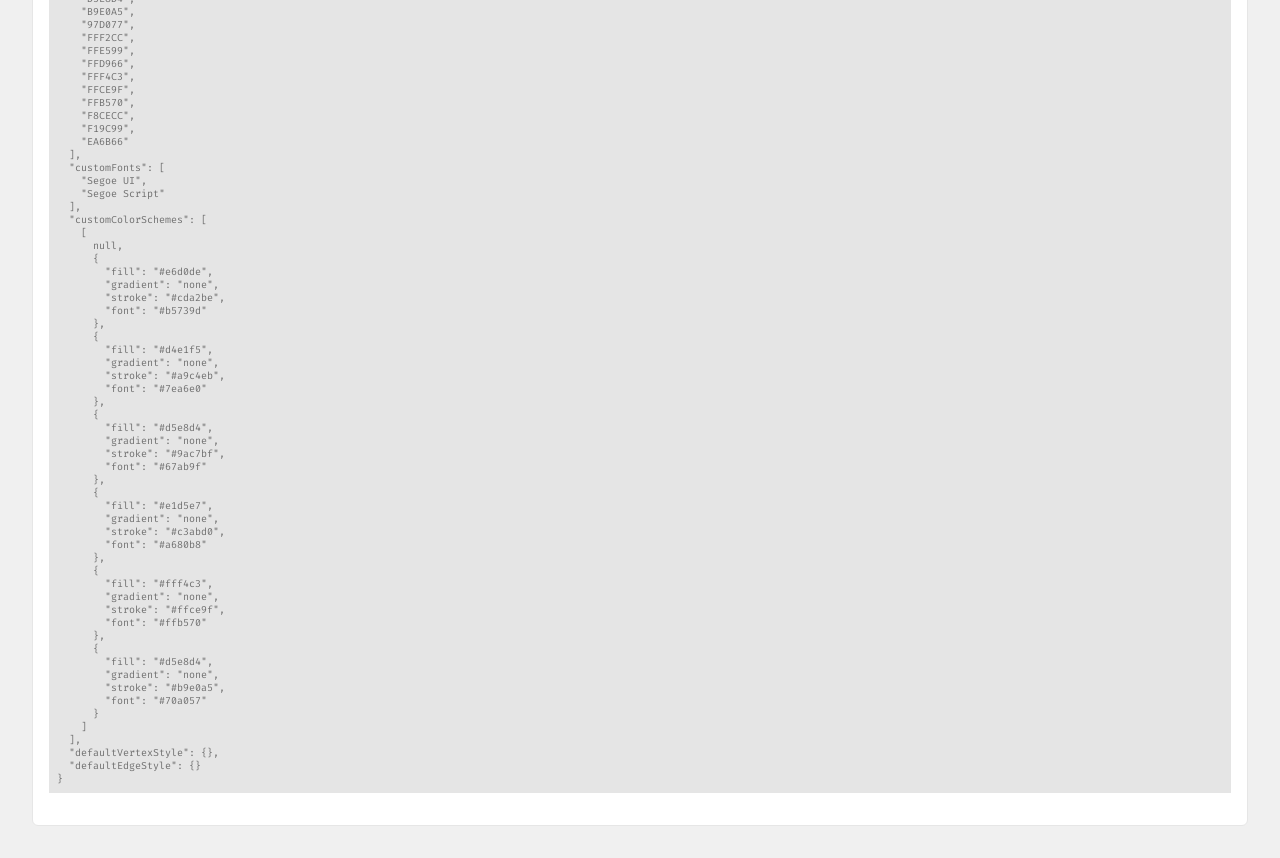
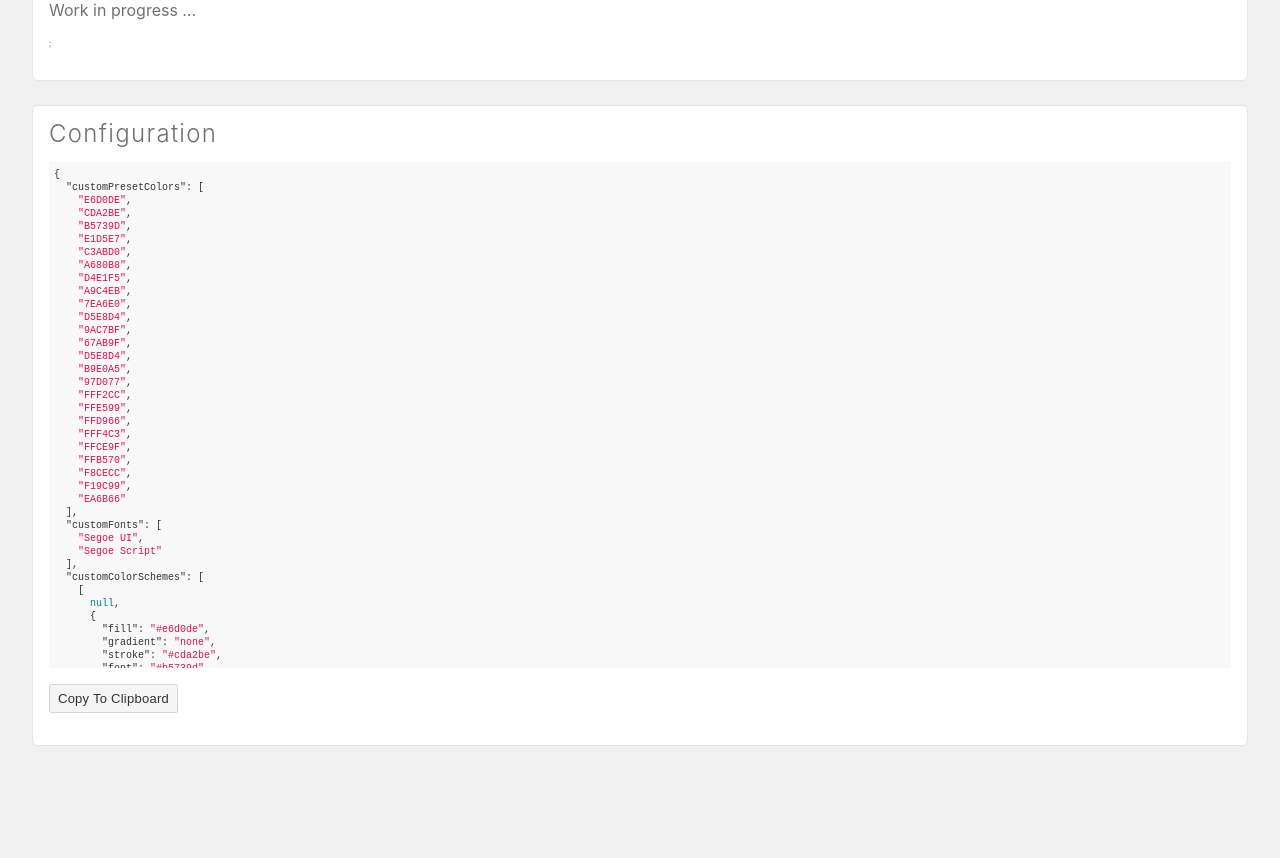
Before and after one commit to leifmarcus/drawio-config, a React (Create React App) app: page / in a window 1280 px wide. Shown: the part 1520-2378 px from the top of the page. After the commit the page ends 2298 px from the top, so only its background shows below. Built offline with nearby package versions, Linux system fonts and the light colour scheme.

Commit message:
feat: finalize json output and add copy functionality

```diff
--- a/package.json
+++ b/package.json
@@ -12,11 +12,15 @@
     "@types/react": "^16.9.0",
     "@types/react-color": "^3.0.1",
     "@types/react-dom": "^16.9.0",
+    "@types/react-syntax-highlighter": "^11.0.3",
+    "ace-builds": "^1.4.7",
     "lodash": "^4.17.15",
     "react": "^16.12.0",
+    "react-ace": "^8.0.0",
     "react-color": "^2.17.3",
     "react-dom": "^16.12.0",
     "react-scripts": "3.3.0",
+    "react-syntax-highlighter": "^12.2.1",
     "typescript": "~3.7.2"
   },
   "scripts": {
--- a/src/components/ConfigOutput/ConfigOutput.css
+++ b/src/components/ConfigOutput/ConfigOutput.css
@@ -0,0 +1,14 @@
+.ConfigOutput {
+    height: 100%;
+}
+
+.ConfigOutput--code-box {
+    max-height: calc(100vh - 38rem);
+    margin: 2rem 0;
+}
+
+.ConfigOutput--copy-hint {
+    display: inline-block;
+    margin-left: 1rem;
+    font-size: 1.5rem;
+}
--- a/src/components/ConfigOutput/ConfigOutput.tsx
+++ b/src/components/ConfigOutput/ConfigOutput.tsx
@@ -1,18 +1,83 @@
-import React, { useContext, useEffect } from 'react';
+import React, { useContext, useEffect, RefObject, useRef, useState } from 'react';
+import SyntaxHighlighter from 'react-syntax-highlighter';
+import { github } from 'react-syntax-highlighter/dist/esm/styles/hljs';
 import './ConfigOutput.css';
 import { Box } from '../Elements/Box';
 import { ConfigurationContext } from '../../App';
+import { Button } from '../Elements/Button';
 
 type Props = {};
+type CopyClickHandler = () => void;
 
-export const ConfigOutput: React.FC<Props> = ({ children }) => {
+const useDrawioConfig = (): [string] => {
     const store = useContext(ConfigurationContext);
     const currState = store.getState();
 
+    const jsonString = JSON.stringify(currState, null, 2);
+
+    return [jsonString];
+};
+
+const useClipboard = (codeRef: RefObject<HTMLDivElement>): [boolean, CopyClickHandler] => {
+    const [isCopied, setIsCopied] = useState(false);
+
+    const handleCopyClick: CopyClickHandler = () => {
+        if (!codeRef.current) {
+            return;
+        }
+
+        window.getSelection()?.removeAllRanges();
+        const range = document.createRange();
+        range.setStartBefore(codeRef.current.firstChild as Node);
+        range.setEndAfter(codeRef.current.lastChild as Node);
+        window.getSelection()?.addRange(range);
+
+        try {
+            if (document.execCommand('copy')) {
+                setIsCopied(true);
+
+                setTimeout(function() {
+                    setIsCopied(false);
+                }, 1500);
+            } else {
+                console.error('execCommand returned false !');
+            }
+        } catch (err) {
+            console.error('execCommand failed ! exception ' + err);
+        }
+
+        if (window.getSelection) {
+            if (window.getSelection()?.empty) {
+                // Chrome
+                window.getSelection()?.empty();
+            } else if (window.getSelection()?.removeAllRanges) {
+                // Firefox
+                window.getSelection()?.removeAllRanges();
+            }
+        }
+    };
+
+    return [isCopied, handleCopyClick];
+};
+
+export const ConfigOutput: React.FC<Props> = ({ children }) => {
+    const codeRef = useRef(null);
+    const [isCopied, handleCopyClick] = useClipboard(codeRef);
+    const [drawioConfig] = useDrawioConfig();
     return (
         <div className="ConfigOutput">
-            <Box title="Copy Configuration">
-                <pre>{JSON.stringify(currState, null, 2)}</pre>
+            <Box title="Configuration">
+                <SyntaxHighlighter
+                    codeTagProps={{ ref: codeRef }}
+                    language="json"
+                    style={github}
+                    className="ConfigOutput--code-box"
+                >
+                    {drawioConfig}
+                </SyntaxHighlighter>
+                {/* <pre>{JSON.stringify(currState, null, 2)}</pre> */}
+                <Button onClick={handleCopyClick}>Copy To Clipboard</Button>
+                {isCopied && <div className="ConfigOutput--copy-hint">✔︎ Copied to clipboard</div>}
             </Box>
         </div>
     );
--- a/src/components/CustomColorSchemes/Schema.tsx
+++ b/src/components/CustomColorSchemes/Schema.tsx
@@ -15,7 +15,11 @@ type DeleteHandler = () => void;
 const ResetSchema: React.FC<{}> = () => {
     return (
         <div className="Schema Schema--reset">
-            <div className="Schema--reset-title">Reset Schema</div>
+            <div className="Schema--reset-title">
+                Reset Schema
+                <br />
+                (Will be shown in each slide)
+            </div>
         </div>
     );
 };
--- a/src/state/index.ts
+++ b/src/state/index.ts
@@ -82,6 +82,45 @@ export const initialConfig: Configuration = {
                 font: '#70a057',
             },
         ],
+        [
+            null,
+            {
+                fill: 'none',
+                gradient: 'none',
+                stroke: '#7ea6e0',
+                font: '#7ea6e0',
+            },
+            {
+                fill: 'none',
+                gradient: 'none',
+                stroke: '#a680b8',
+                font: '#a680b8',
+            },
+            {
+                fill: 'none',
+                gradient: 'none',
+                stroke: '#ea6b66',
+                font: '#ea6b66',
+            },
+            {
+                fill: 'none',
+                gradient: 'none',
+                stroke: '#67ab9f',
+                font: '#67ab9f',
+            },
+            {
+                fill: 'none',
+                gradient: 'none',
+                stroke: '#ffd966',
+                font: '#f4bc1b',
+            },
+            {
+                fill: 'none',
+                gradient: 'none',
+                stroke: '#ffb570',
+                font: '#ffb570',
+            },
+        ],
     ],
     defaultVertexStyle: {},
     defaultEdgeStyle: {},
```
